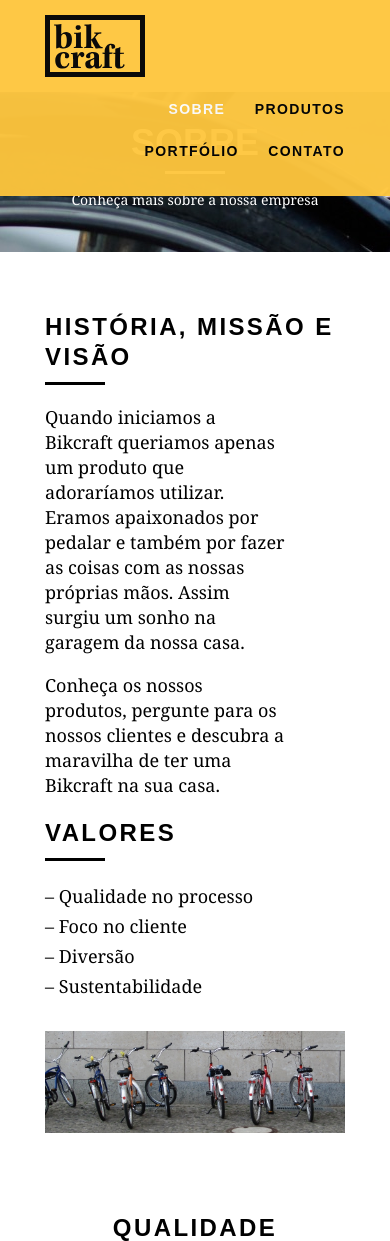
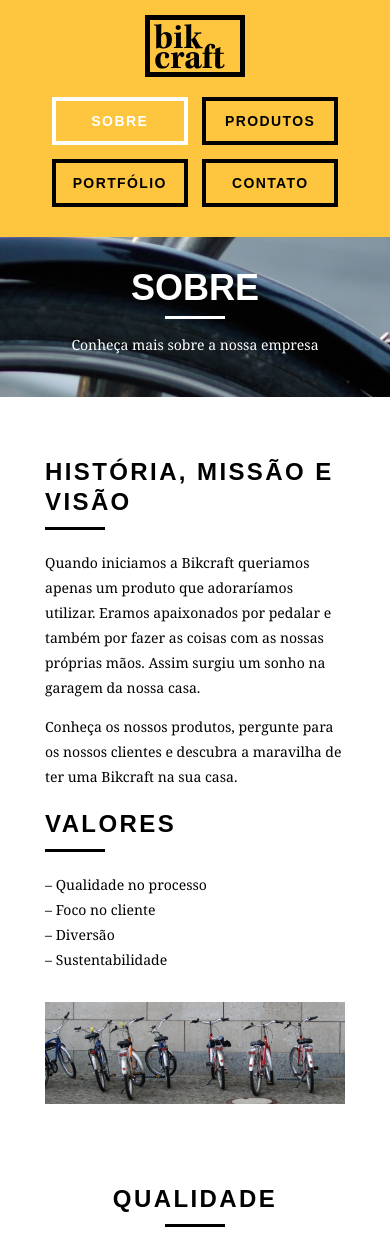
Before and after one commit to antonioizaias/origamid-bikcraft, a PHP site: page /about.html in a window 390 px wide. Shown: the top 1241 px of the page. Run offline with PHP 8.4, Linux system fonts and the light colour scheme.

Commit message:
Responsividade da página sobre

```diff
--- a/about.html
+++ b/about.html
@@ -9,6 +9,7 @@
         <link rel="stylesheet" href="assets/css/grid.css">
         <link rel="stylesheet" href="assets/css/style.css">
         <link rel="stylesheet" href="assets/css/about.css">
+        <link rel="stylesheet" href="assets/css/responsive.css">
         <title>Bikcraft – Sobre</title>
     </head>
     <body>
--- a/assets/css/responsive.css
+++ b/assets/css/responsive.css
@@ -23,11 +23,14 @@
 
 /* Dispositivos móveis */
 @media only screen and (max-width: 787px) {
-    /* Página principal */
+    /* Página principal e gerais */
 
-    /* Gerais */
     .call-to-action {
         padding-top: 15px;
+    }
+
+    .introducao-paginas {
+        margin-top: 0px;
     }
 
     /* Header */
@@ -59,6 +62,11 @@
     }
 
     .header-nav ul li a:hover {
+        border-color: #FFF;
+    }
+
+    .header-nav ul li a.menu-ativo {
+        color: #FFF;
         border-color: #FFF;
     }
 
@@ -116,4 +124,19 @@
     .copyright p {
         padding-top: 20px;
     }
+
+    /* Página – Sobre */
+
+    /* Sobre */
+    .sobre p{
+        font-size: 14px;
+        line-height: 25px;
+        padding-right: 0px;
+    }
+
+    .sobre ul li{
+        font-size: 14px;
+        line-height: 25px;
+    }
+
 }
```
